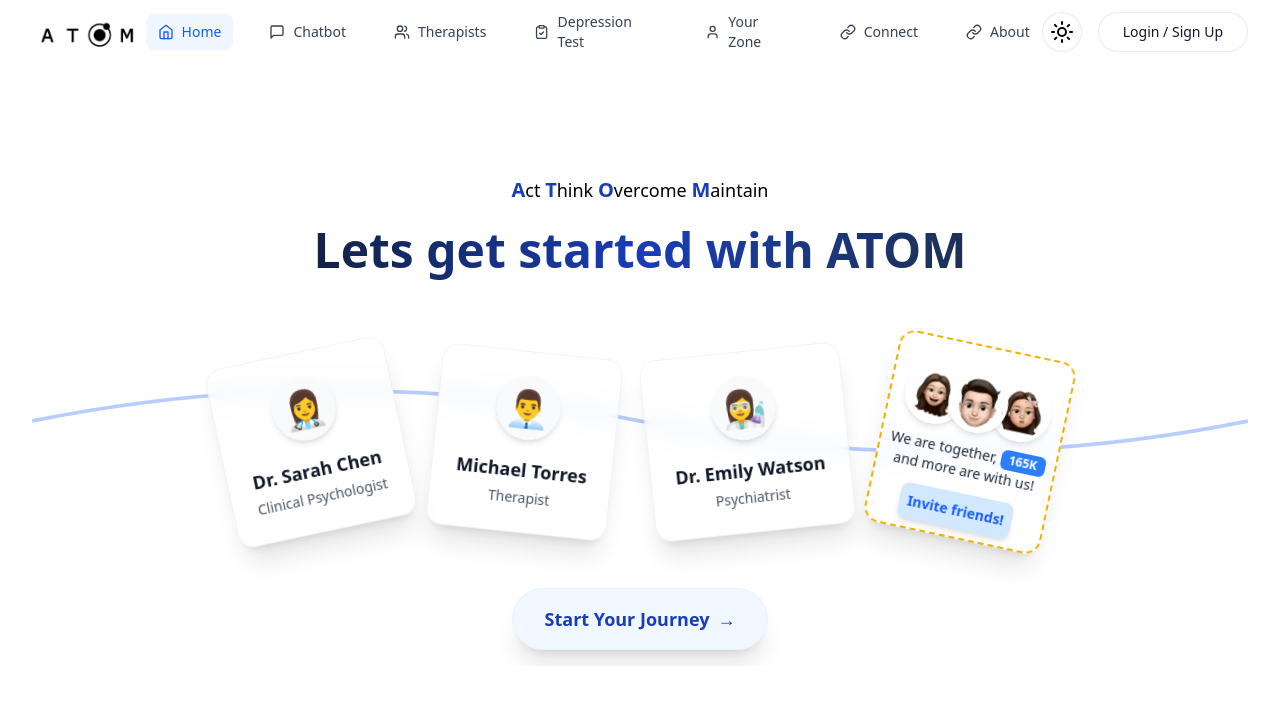
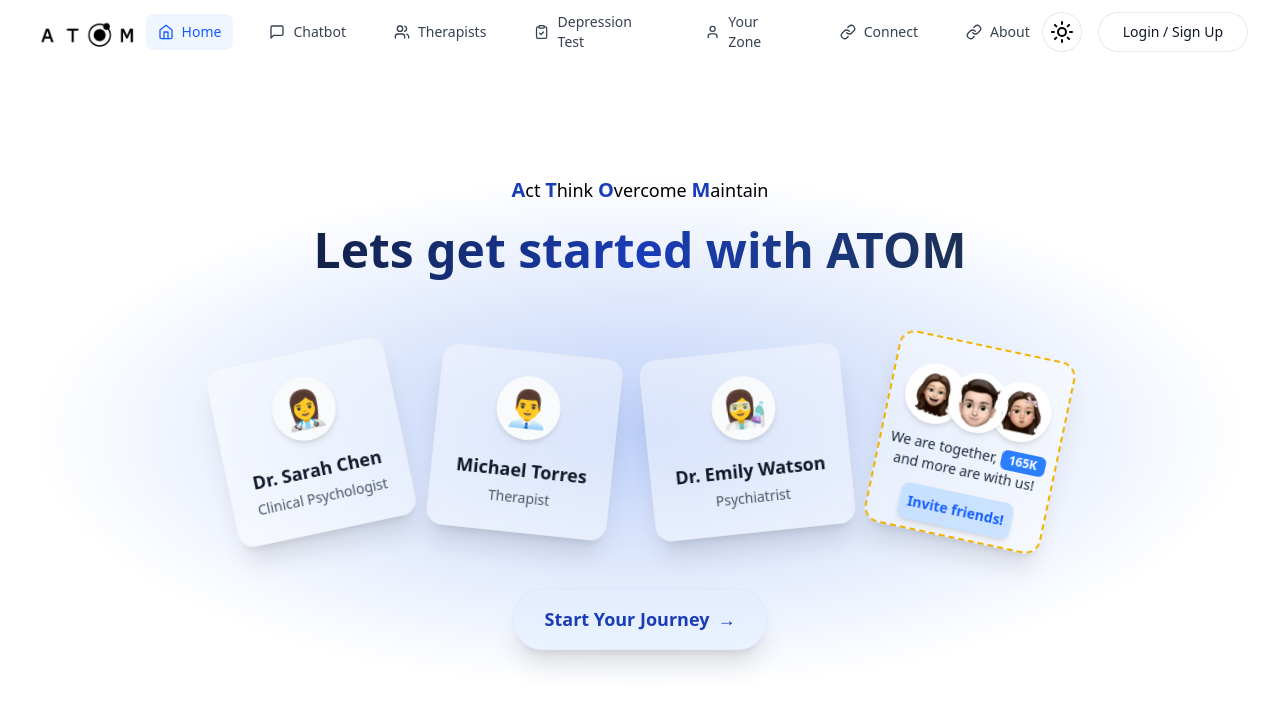
Before and after one commit to abhishekkksharma/ATOM, a React (Vite) app: page / in a window 1280 px wide. Shown: the top 710 px of the page. Built offline with nearby package versions, Linux system fonts and the light colour scheme.

Commit message:
change bg line to gradient in homepage

```diff
--- a/src/pages/Home.jsx
+++ b/src/pages/Home.jsx
@@ -3,21 +3,6 @@ import B from '../assets/homepageIcons/B.png';
 import C from '../assets/homepageIcons/C.png';
 import D from '../assets/homepageIcons/D.png';
 
-// A simple checkmark icon component, needed for the new card
-const CheckmarkIcon = () => (
-  <svg
-    xmlns="http://www.w3.org/2000/svg"
-    viewBox="0 0 24"
-    fill="currentColor"
-    className="w-5 h-5 text-white bg-blue-500 rounded-full p-0.5"
-  >
-    <path
-      fillRule="evenodd"
-      d="M19.916 4.626a.75.75 0 01.208 1.04l-9 13.5a.75.75 0 01-1.154.114l-6-6a.75.75 0 011.06-1.06l5.353 5.353 8.493-12.739a.75.75 0 011.04-.208z"
-      clipRule="evenodd"
-    />
-  </svg>
-);
 
 
 export default function App() {
@@ -34,29 +19,44 @@ export default function App() {
 
   return (
     // Main container is now the relative parent for the SVG
-    <div className="lg:mt-20 sm:mt-10 bg-transparent transition-all pt-0 duration-500 flex items-center justify-center p-4 overflow-hidden relative">
+    <div className="lg:mt-20 sm:mt-10 bg-transparent transition-all pt-0 duration-500 flex items-center justify-center p-4 overflow-hidden relative lg:pb-10 sm:pb-0">
 
-      {/* Animated Background Line */}
         <div className="absolute inset-0 pointer-events-none">
           <svg
-          className="w-full h-full opacity-30"
+            className="w-full h-full" // Opacity is now controlled by the elements themselves
             viewBox="0 0 800 400"
             fill="none"
             preserveAspectRatio="none"
+            xmlns="http://www.w3.org/2000/svg" // Added for SVG best practice
           >
-          <path
-            d="M0,200 Q200,150 400,200 T800,200"
-            strokeWidth="3"
-            fill="none"
-            className="stroke-blue-600 dark:stroke-blue-400 transition-all duration-3000 ease-out"
-            style={{
-              strokeDasharray: isVisible ? '0' : '1000',
-              strokeDashoffset: isVisible ? '0' : '1000',
-              animation: isVisible ? 'drawLine 2s ease-out forwards' : 'none'
-            }}
+            {/* Define the radial gradient inside a <defs> block.
+              This gradient will be used by the ellipse in dark mode.
+            */}
+            <defs>
+              <radialGradient id="blurGradient">
+                {/* Center of the gradient: a semi-transparent blue */}
+                <stop offset="0%" stopColor="rgba(37, 99, 235, 0.3)" />
+                {/* Edge of the gradient: fully transparent */}
+                <stop offset="100%" stopColor="rgba(37, 99, 235, 0)" />
+              </radialGradient>
+            </defs>
+
+            {/* This is the new circular blur.
+              - It's an ellipse centered in the viewbox.
+              - It's hidden by default and only shown in dark mode with "hidden dark:block".
+              - It uses the "blurGradient" we defined above.
+            */}
+            <ellipse
+              cx="400"
+              cy="200"
+              rx="400"
+              ry="200"
+              fill="url(#blurGradient)"
+              className="dark:block"
             />
           </svg>
         </div>
+
 
       {/* Content container remains constrained and centered */}
       <div className="max-w-6xl mx-auto text-center relative">
@@ -65,7 +65,7 @@ export default function App() {
         <div className={`mb-16 transition-all duration-1000 ${
           isVisible ? 'opacity-100 translate-y-0' : 'opacity-0 translate-y-10'
         }`}>
-          <p className="text-lg mb-4 font-medium text-black dark:text-white ">
+          <p className="text-lg mb-4 font-medium text-black dark:text-white">
             <span className='font-bold text-xl text-blue-800 '>A</span>ct <span className='font-bold text-xl text-blue-800'>T</span>hink <span className='font-bold text-xl text-blue-800'>O</span>vercome <span className='font-bold text-xl text-blue-800'>M</span>aintain
           </p>
           <h1 className="text-4xl md:text-5xl font-bold leading-tight bg-gradient-to-r from-gray-900 via-blue-800 to-gray-800 bg-clip-text text-transparent dark:bg-gradient-to-r dark:from-violet-600 dark:to-indigo-600 dark:bg-clip-text dark:text-transparent">
```
Lines whose indentation alone changed are shown as unchanged.
